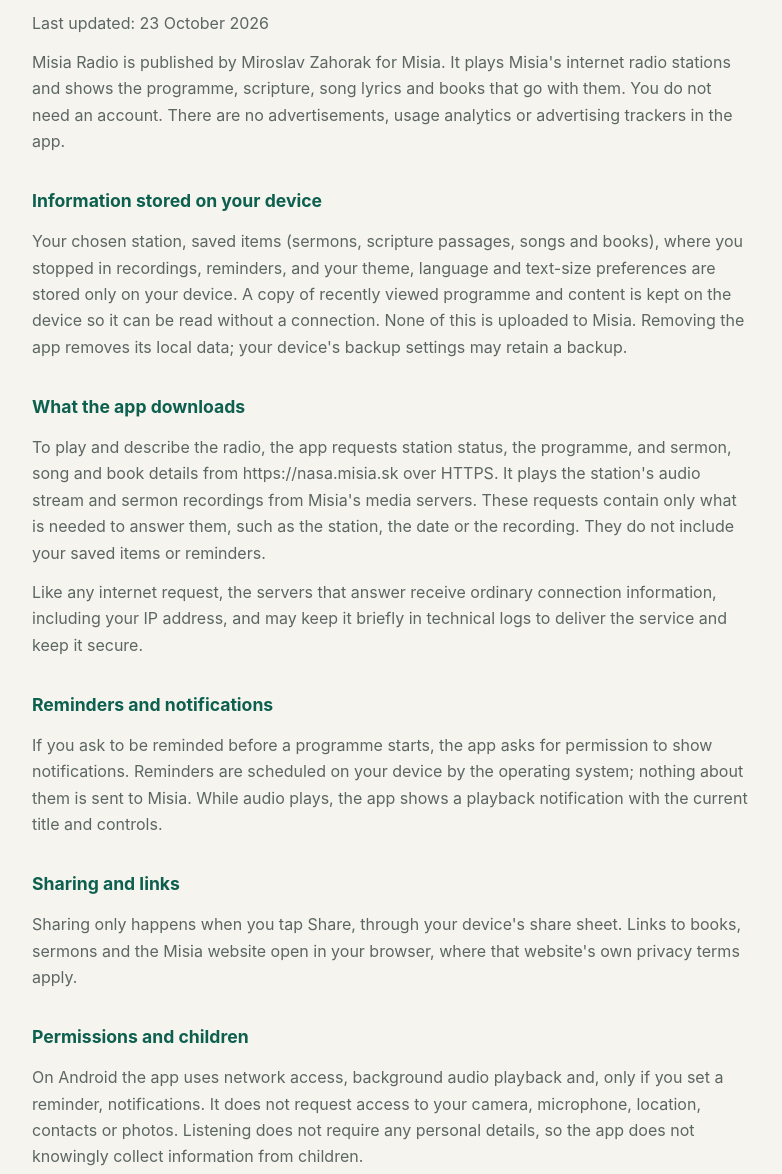
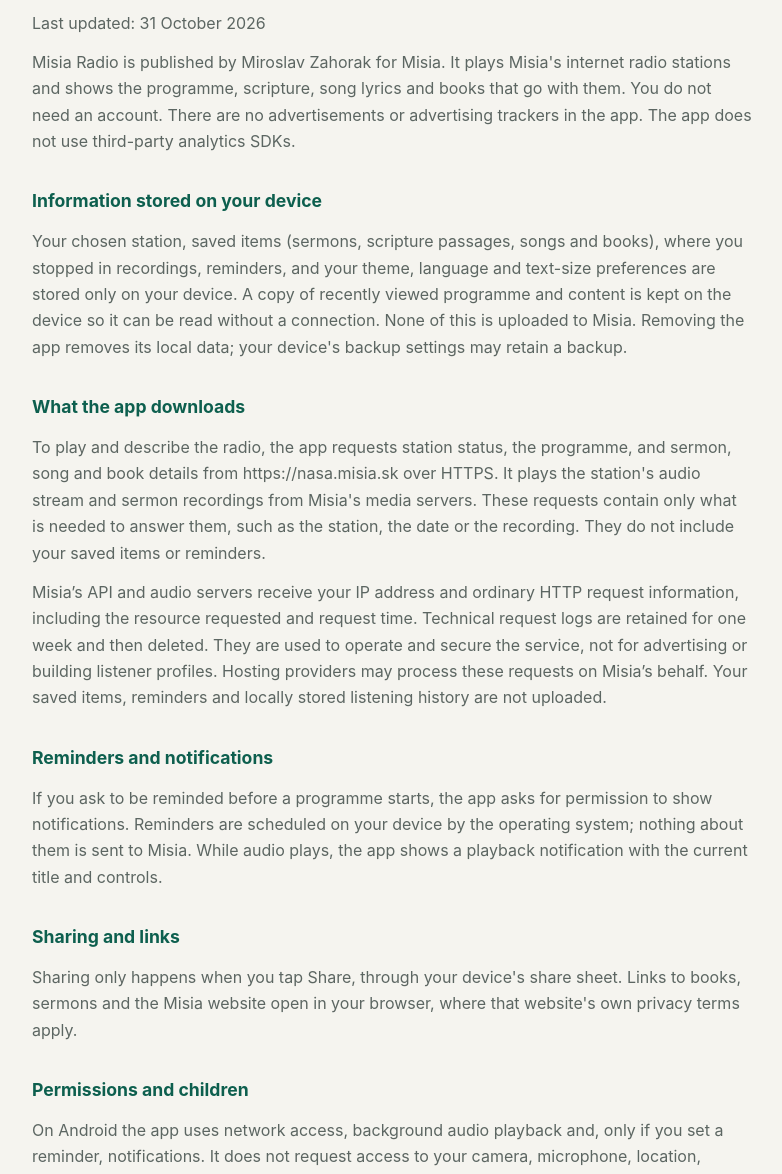
Before and after one commit to mirozahorak/misia-apps, a plain HTML site: page radio/privacy/index.html in a window 1280 px wide. Shown: the part 143-1317 px from the top of the page, without its empty margins (248-1030 px from the left). Drawn offline with Linux system fonts and the light colour scheme.

Commit message:
Clarify Radio request-log retention in privacy policy

```diff
--- a/radio/privacy/index.html
+++ b/radio/privacy/index.html
@@ -11,24 +11,24 @@
 <a class="back" href="../../">← MISIA.SK APPS</a>
 <main>
 <h1>Privacy Policy — Misia Radio</h1>
-<p>Last updated: 23 October 2026</p>
-<p>Misia Radio is published by Miroslav Zahorak for Misia. It plays Misia's internet radio stations and shows the programme, scripture, song lyrics and books that go with them. You do not need an account. There are no advertisements, usage analytics or advertising trackers in the app.</p>
+<p>Last updated: 31 October 2026</p>
+<p>Misia Radio is published by Miroslav Zahorak for Misia. It plays Misia's internet radio stations and shows the programme, scripture, song lyrics and books that go with them. You do not need an account. There are no advertisements or advertising trackers in the app. The app does not use third-party analytics SDKs.</p>
 <h2>Information stored on your device</h2>
 <p>Your chosen station, saved items (sermons, scripture passages, songs and books), where you stopped in recordings, reminders, and your theme, language and text-size preferences are stored only on your device. A copy of recently viewed programme and content is kept on the device so it can be read without a connection. None of this is uploaded to Misia. Removing the app removes its local data; your device's backup settings may retain a backup.</p>
 <h2>What the app downloads</h2>
 <p>To play and describe the radio, the app requests station status, the programme, and sermon, song and book details from https://nasa.misia.sk over HTTPS. It plays the station's audio stream and sermon recordings from Misia's media servers. These requests contain only what is needed to answer them, such as the station, the date or the recording. They do not include your saved items or reminders.</p>
-<p>Like any internet request, the servers that answer receive ordinary connection information, including your IP address, and may keep it briefly in technical logs to deliver the service and keep it secure.</p>
+<p>Misia’s API and audio servers receive your IP address and ordinary HTTP request information, including the resource requested and request time. Technical request logs are retained for one week and then deleted. They are used to operate and secure the service, not for advertising or building listener profiles. Hosting providers may process these requests on Misia’s behalf. Your saved items, reminders and locally stored listening history are not uploaded.</p>
 <h2>Reminders and notifications</h2>
 <p>If you ask to be reminded before a programme starts, the app asks for permission to show notifications. Reminders are scheduled on your device by the operating system; nothing about them is sent to Misia. While audio plays, the app shows a playback notification with the current title and controls.</p>
 <h2>Sharing and links</h2>
 <p>Sharing only happens when you tap Share, through your device's share sheet. Links to books, sermons and the Misia website open in your browser, where that website's own privacy terms apply.</p>
 <h2>Permissions and children</h2>
-<p>On Android the app uses network access, background audio playback and, only if you set a reminder, notifications. It does not request access to your camera, microphone, location, contacts or photos. Listening does not require any personal details, so the app does not knowingly collect information from children.</p>
+<p>On Android the app uses network access, background audio playback and, only if you set a reminder, notifications. It does not request access to your camera, microphone, location, contacts or photos. The app is intended for adults aged 18 and over. You do not need to provide a name, email address, phone number or account profile to listen.</p>
 <h2>Contact</h2>
-<p>The app does not collect personal information. If you write to us through the support page or by email, see the <a href="../support/">support page</a> for how messages are handled. Questions: <a href="mailto:info@misia.sk">info@misia.sk</a>.</p>
+<p>If you write to us through the support page or by email, see the <a href="../support/">support page</a> for how messages are handled. Questions: <a href="mailto:info@misia.sk">info@misia.sk</a>.</p>
 <p>The current policy is available at <a href="https://mirozahorak.github.io/misia-apps/radio/privacy/">Misia Radio privacy policy</a>. Changes will be published here with an updated date.</p>
 <h2>Slovenské zhrnutie</h2>
-<p>Misia Radio prehráva internetové rádio Misie bez prihlásenia, bez reklamy a bez analytického sledovania. Zvolená stanica, uložené položky, miesto, kde ste skončili v nahrávke, pripomienky a nastavenia zostávajú len vo vašom zariadení. Aplikácia sťahuje stav stanice, program a údaje o kázňach, piesňach a knihách zo servera nasa.misia.sk cez HTTPS a prehráva zvuk z mediálnych serverov Misie; tieto servery vidia bežné technické údaje ako IP adresu. Pripomienky plánuje operačný systém vo vašom zariadení a nič sa o nich neodosiela.</p>
+<p>Misia Radio prehráva internetové rádio Misie bez prihlásenia, bez reklamy a bez reklamných sledovacích nástrojov. Zvolená stanica, uložené položky, miesto, kde ste skončili v nahrávke, pripomienky a nastavenia zostávajú len vo vašom zariadení. Aplikácia sťahuje stav stanice, program a údaje o kázňach, piesňach a knihách zo servera nasa.misia.sk cez HTTPS a prehráva zvuk z mediálnych serverov Misie; tieto servery prijímajú bežné technické údaje vrátane IP adresy a informácií o HTTP požiadavke. Technické záznamy požiadaviek sa uchovávajú jeden týždeň a potom sa vymažú. Slúžia na prevádzku a bezpečnosť služby, nie na reklamu ani vytváranie profilov poslucháčov. Aplikácia je určená dospelým od 18 rokov. Pripomienky plánuje operačný systém vo vašom zariadení a nič sa o nich neodosiela.</p>
 </main>
 <footer>Misia — <a href="https://www.misia.sk">www.misia.sk</a> — <a href="mailto:info@misia.sk">info@misia.sk</a></footer>
 </body>
```
